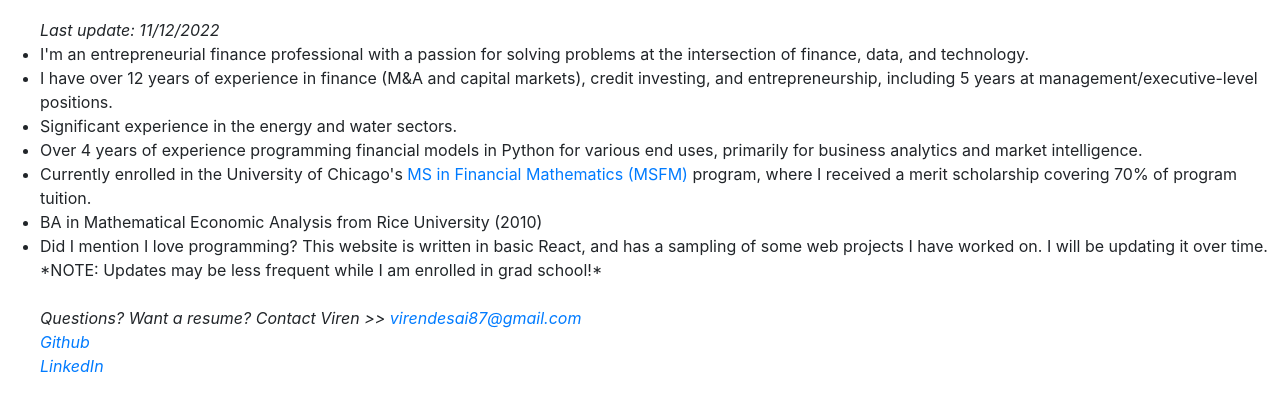
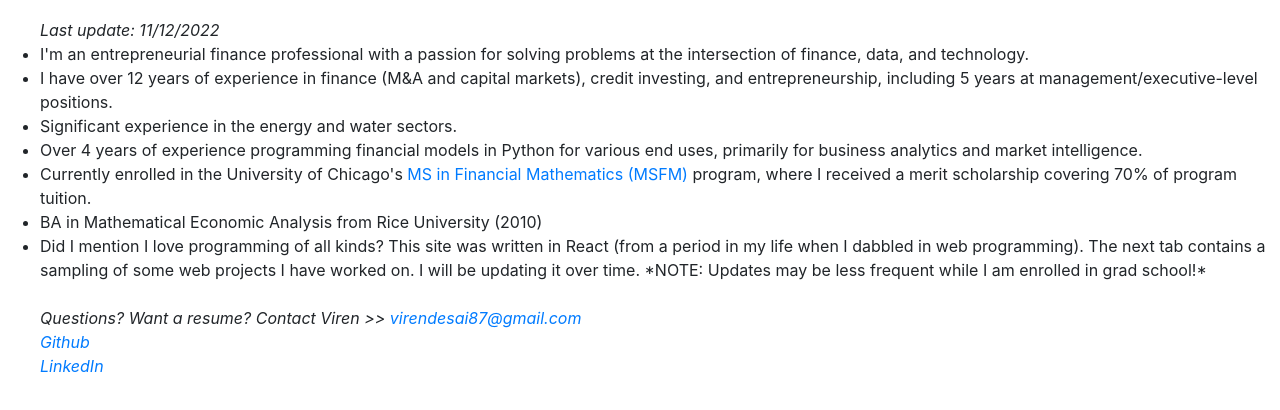
Before and after one commit to standingtree/standingtree.github.io, a plain HTML site: page bio.html in a window 1280 px wide. Shown: the part 62-472 px from the top of the page. Drawn offline with nearby package versions, Linux system fonts and the light colour scheme.

Commit message:
minor edits

```diff
--- a/bio.html
+++ b/bio.html
@@ -21,7 +21,7 @@
 		<li>Over 4 years of experience programming financial models in Python for various end uses, primarily for business analytics and market intelligence.</li>
 		<li>Currently enrolled in the University of Chicago's <a href="https://finmath.uchicago.edu">MS in Financial Mathematics (MSFM)</a> program, where I received a merit scholarship covering 70% of program tuition.</li>
 		<li>BA in Mathematical Economic Analysis from Rice University (2010)</li>
-		<li>Did I mention I love programming? This website is written in basic React, and has a sampling of some web projects I have worked on. I will be updating it over time. *NOTE: Updates may be less frequent while I am enrolled in grad school!*</li>
+		<li>Did I mention I love programming of all kinds? This site was written in React (from a period in my life when I dabbled in web programming). The next tab contains a sampling of some web projects I have worked on. I will be updating it over time. *NOTE: Updates may be less frequent while I am enrolled in grad school!*</li>
 		<br><i>Questions? Want a resume? Contact Viren >> <a href="mailto:virendesai87@gmail.com">virendesai87@gmail.com</a>
 		<br><a href="https://github.com/standingtree?tab=repositories">Github</a>
 		<br><a href="https://www.linkedin.com/in/viren-desai-7968219/">LinkedIn</a>
```
